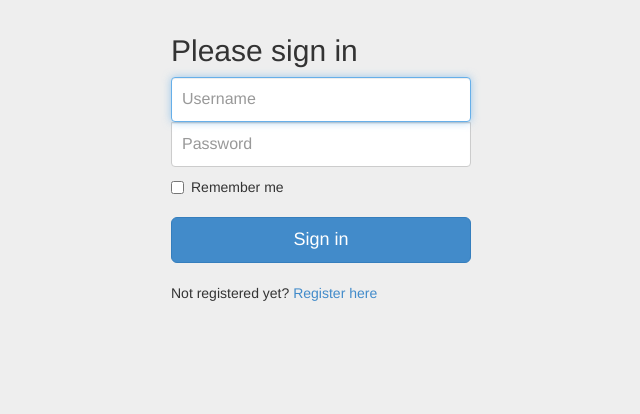
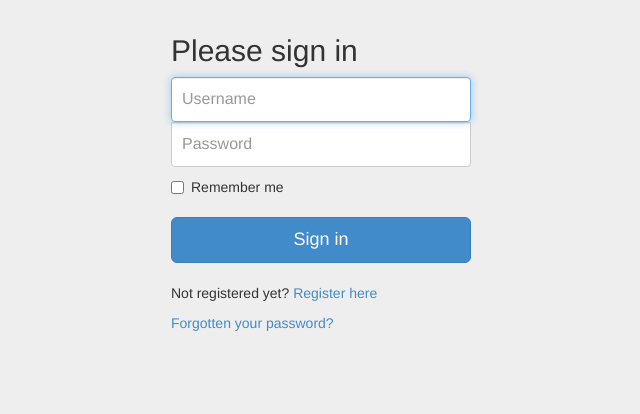
Before and after one commit to seanpreston/oncourse, a Django app: template oncourse/templates/login.html in a window 1280 px wide. Shown: the part 41-455 px from the top of the page, without its empty margins (319-959 px from the left). Run offline with Django 3.2, Linux system fonts and the light colour scheme; the template is opened without the code that fills it, so the values that code supplies are empty; some libraries are stand-ins or nearby versions.

Commit message:
Added forgotten password link

```diff
--- a/oncourse/templates/login.html
+++ b/oncourse/templates/login.html
@@ -22,6 +22,7 @@
             <input type="submit" class="btn btn-lg btn-primary btn-block" value="Sign in" />
             <br />
             <p>Not registered yet? <a href="{% url 'registration-index' %}">Register here</a></p>
+            <p><a href="">Forgotten your password?</a></p>
         </form>
 
     </div> <!-- /container -->
```
